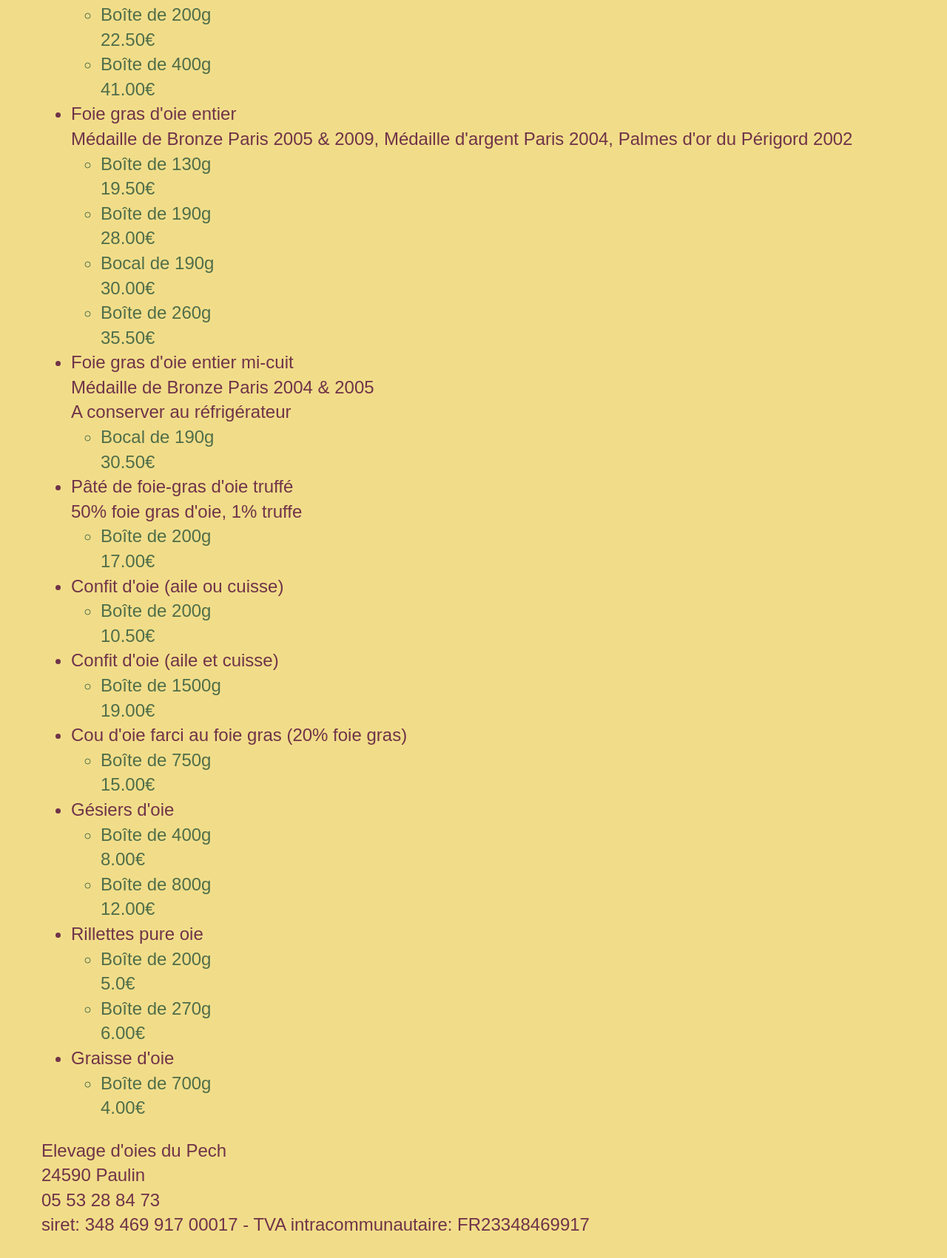
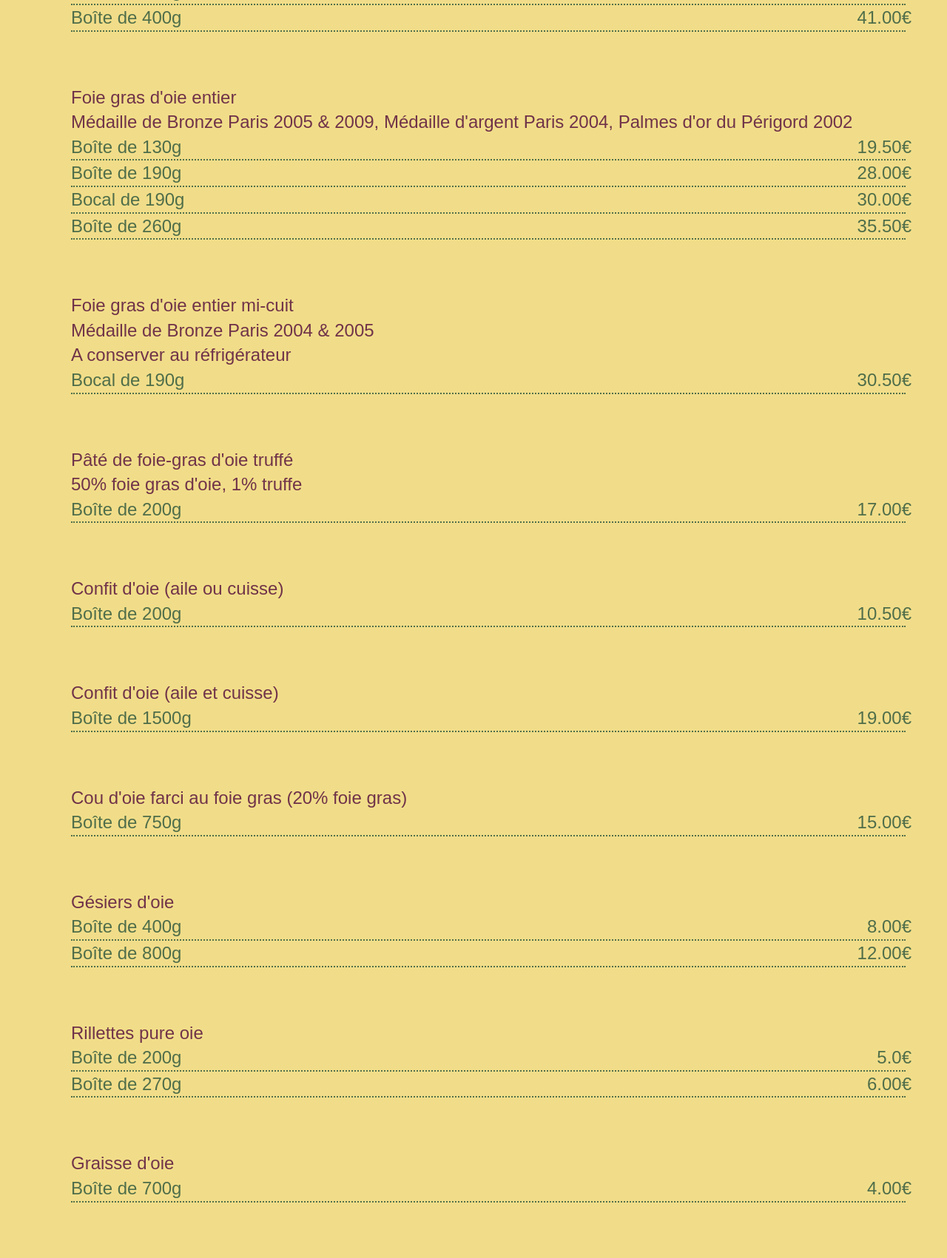
Before and after one commit to xavieralexandre/pech, a plain HTML site: page index.html in a window 1280 px wide. Shown: the part 245-1946 px from the top of the page at 74% size. Drawn offline with Linux system fonts and the light colour scheme; a web font is replaced by a local one.

Commit message:
Started to layout price

```diff
--- a/index.html
+++ b/index.html
@@ -66,47 +66,19 @@ Maryline &amp Jean-Pierre Dubois<br>
 	<li>
 		Bloc de foie gras d'oie
 		<ul id="conditionnements">
-			<li>Boîte de 130g
-				<div id="prix">
-					15.50€
-				</div>
-			</li>
-			<li>Boîte de 200g
-				<div id="prix">
-					22.50€
-				</div>
-			</li>
-			<li>Boîte de 400g
-				<div id="prix">
-					41.00€
-				</div>
-			</li>
+			<li>Boîte de 130g <span id="prix">15.50€</span></li>
+			<li>Boîte de 200g <span id="prix">22.50€</span></li>
+			<li>Boîte de 400g <span id="prix">41.00€</span></li>
 		</ul>
 	</li>
 	<li>
 		Foie gras d'oie entier
 		<aside>Médaille de Bronze Paris 2005 &amp 2009, Médaille d'argent Paris 2004, Palmes d'or du Périgord 2002</aside>
 		<ul id="conditionnements">
-			<li>Boîte de 130g
-				<div id="prix">
-					19.50€
-				</div>
-			</li>
-			<li>Boîte de 190g
-				<div id="prix">
-					28.00€
-				</div>
-			</li>
-			<li>Bocal de 190g
-				<div id="prix">
-					30.00€
-				</div>
-			</li>
-			<li>Boîte de 260g
-				<div id="prix">
-					35.50€
-				</div>
-			</li>
+			<li>Boîte de 130g <span id="prix">19.50€</span></li>
+			<li>Boîte de 190g <span id="prix">28.00€</span></li>
+			<li>Bocal de 190g <span id="prix">30.00€</span></li>
+			<li>Boîte de 260g <span id="prix">35.50€</span></li>
 		</ul>
 	</li>
 	<li>
@@ -114,90 +86,50 @@ Maryline &amp Jean-Pierre Dubois<br>
 		<aside>Médaille de Bronze Paris 2004 &amp 2005</aside>
 		<aside>A conserver au réfrigérateur</aside>
 		<ul id="conditionnements">
-			<li>Bocal de 190g
-				<div id="prix">
-					30.50€
-				</div>
-			</li>
+			<li>Bocal de 190g <span id="prix">30.50€</span></li>
 		</ul>
 		<li>
 			Pâté de foie-gras d'oie truffé <aside>50% foie gras d'oie, 1% truffe</aside>
 			<ul id="conditionnements">
-				<li>Boîte de 200g
-					<div id="prix">
-						17.00€
-					</div>
-				</li>
+				<li>Boîte de 200g  <span id="prix">17.00€</span></li>
 			</ul>
 
 		</li>
 		<li>
 			Confit d'oie (aile ou cuisse)
 			<ul id="conditionnements">
-				<li>Boîte de 200g
-					<div id="prix">
-						10.50€
-					</div>
-				</li>
+				<li>Boîte de 200g  <span id="prix">10.50€</span></li>
 			</ul>
 		</li>
 		<li>
 			Confit d'oie (aile et cuisse)
 			<ul id="conditionnements">
-				<li>Boîte de 1500g
-					<div id="prix">
-						19.00€
-					</div>
-				</li>
+				<li>Boîte de 1500g  <span id="prix">19.00€</span></li>
 			</ul>
 			<li>
 				Cou d'oie farci au foie gras (20% foie gras)
 				<ul id="conditionnements">
-					<li>Boîte de 750g
-						<div id="prix">
-							15.00€
-						</div>
-					</li>
+					<li>Boîte de 750g  <span id="prix">15.00€</span></li>
 				</ul>
 			</li>
 			<li>
 				Gésiers d'oie
 				<ul id="conditionnements">
-					<li>Boîte de 400g
-						<div id="prix">
-							8.00€
-						</div>
-					</li>
-					<li>Boîte de 800g
-						<div id="prix">
-							12.00€
-						</div>
-					</li>
+					<li>Boîte de 400g  <span id="prix">8.00€</span></li>
+					<li>Boîte de 800g  <span id="prix">12.00€</span></li>
 				</ul>
 			</li>
 			<li>
 				Rillettes pure oie
 				<ul id="conditionnements">
-					<li>Boîte de 200g
-						<div id="prix">
-							5.0€
-						</div>
-					</li>
-					<li>Boîte de 270g
-						<div id="prix">
-							6.00€
-						</div>
-					</li>
+					<li>Boîte de 200g  <span id="prix">5.0€</span></li>
+					<li>Boîte de 270g  <span id="prix">6.00€</span></li>
 				</ul>
 			</li>
 			<li>
 				Graisse d'oie
 				<ul id="conditionnements">
-					<li>Boîte de 700g
-						<div id="prix">
-							4.00€
-						</div>
-					</li>
+					<li>Boîte de 700g  <span id="prix">4.00€</span></li>
 				</ul>
 			</li>
 		</ul>
--- a/main.css
+++ b/main.css
@@ -7,7 +7,21 @@ body {
 	color: rgb(112,51,73);
 }
 
+#produits{
+	list-style-type: none;
+}
 
 #conditionnements{
+	padding: 0 0 3em 0;
 	color: rgb(80,110,74);
+	list-style-type: none;
 }
+
+#conditionnements li{
+	border-bottom: dotted 2px;
+}
+
+#prix{
+	position: absolute;
+	right: 2em;
+}
```
